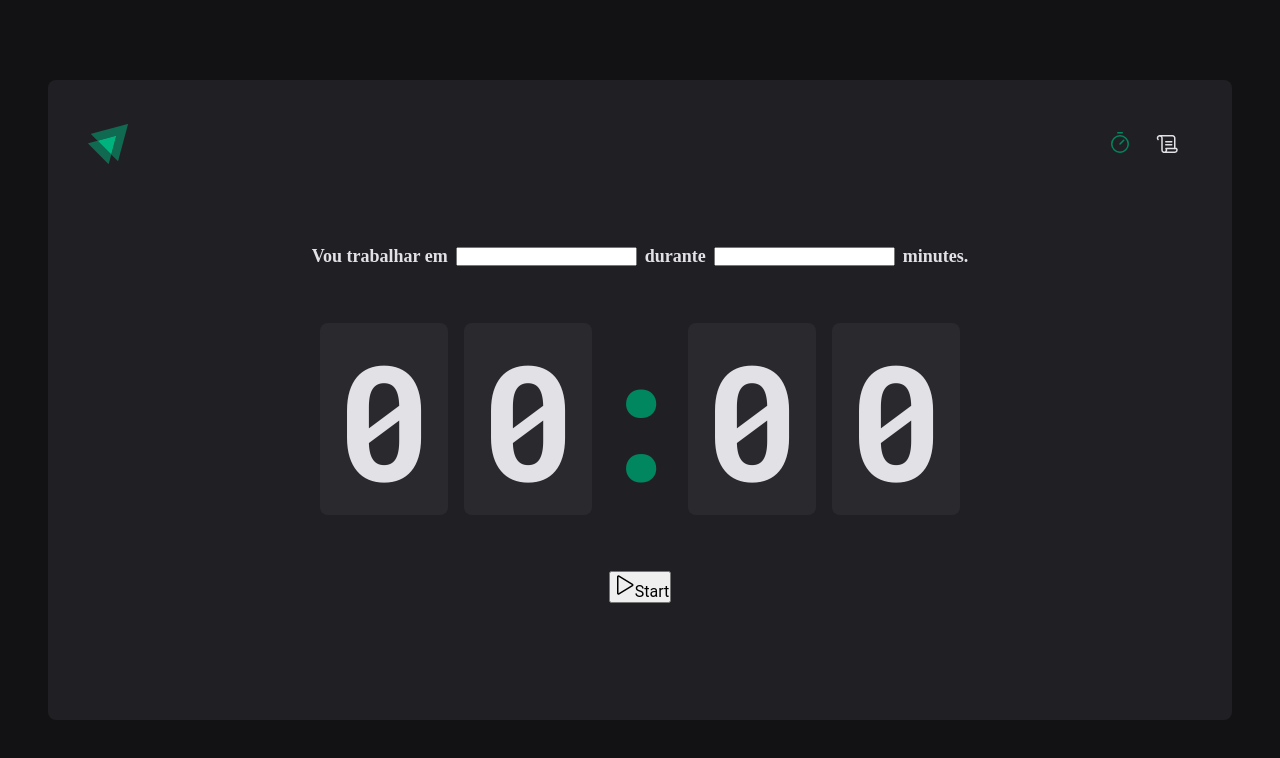
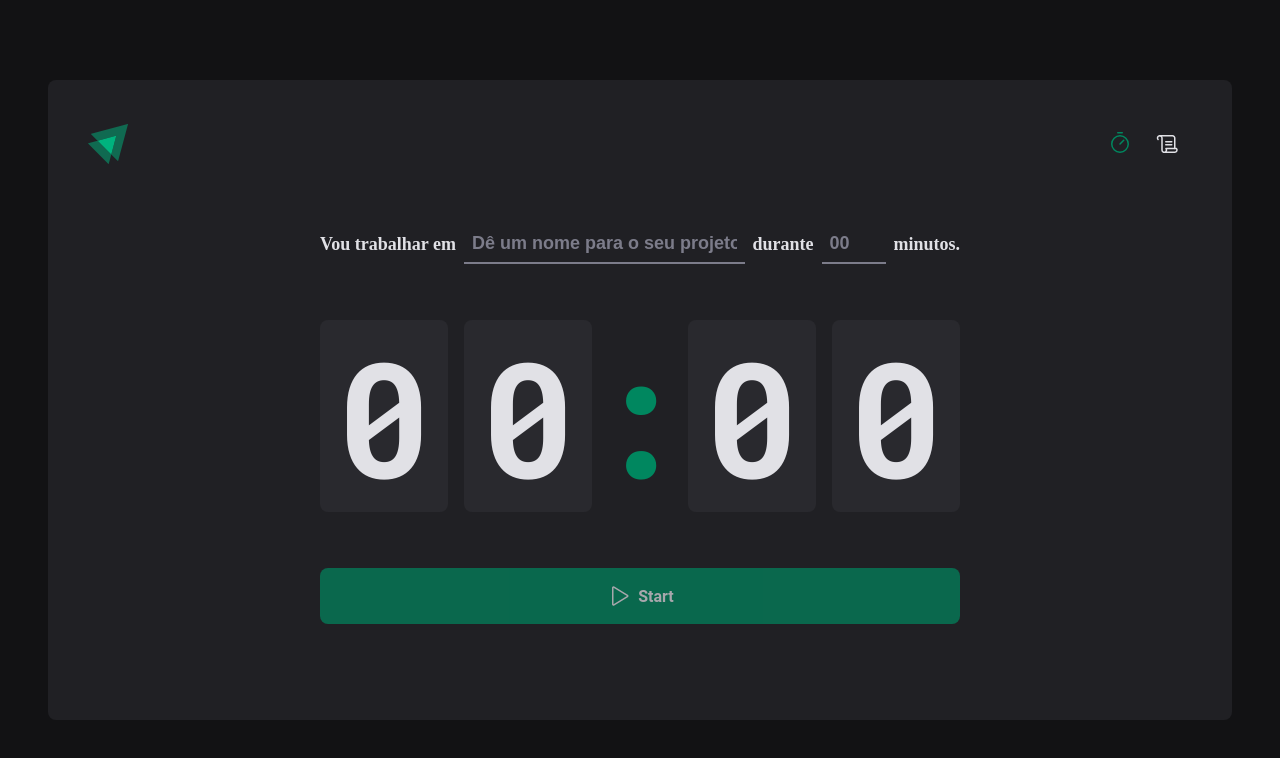
Before and after one commit to EduardoRGS/ignite-time, a React (Vite) app in the folder ignite-time/: page / in a window 1280 px wide. Shown: the top 758 px of the page. Built offline with nearby package versions, Linux system fonts and the light colour scheme.

Commit message:
Finalizando construção e estilização do componente home

```diff
--- a/ignite-time/src/pages/Home/index.tsx
+++ b/ignite-time/src/pages/Home/index.tsx
@@ -1,6 +1,6 @@
 import React from 'react';
 import { Play } from "phosphor-react";
-import { CountdownContainer, FormContainer, HomeConteiner, Separator } from './styles';
+import { CountdownContainer, FormContainer, HomeConteiner, MinutesAmountInput, Separator, StartCountdownButton, TaskInput } from './styles';
 
 export function Home() {
     return (
@@ -8,12 +8,19 @@
           <form action="">
             <FormContainer>
                 <label htmlFor="task">Vou trabalhar em</label>
-                <input id="task" />
+                <TaskInput id="task" placeholder="Dê um nome para o seu projeto" />
 
                 <label htmlFor="minuteAmount">durante</label>
-                <input type="number" id='minuteAmount' />
+                <MinutesAmountInput
+                    type="number"
+                    id="minutesAmount"
+                    placeholder="00"
+                    step={5}
+                    min={5}
+                    max={60}
+                />
 
-                <span>minutes.</span>
+                <span>minutos.</span>
             </FormContainer>
 
           <CountdownContainer>
@@ -24,9 +31,10 @@
             <span>0</span>
           </CountdownContainer>
 
-          <button type='submit'>
+          <StartCountdownButton disabled type='submit'>
             <Play size={24}/>
-            Start</button>
+            Start
+          </StartCountdownButton>
           </form>
         </HomeConteiner>
     )
--- a/ignite-time/src/pages/Home/styles.ts
+++ b/ignite-time/src/pages/Home/styles.ts
@@ -26,6 +26,36 @@
   flex-wrap: wrap;
 `;
 
+const BaseInput = styled.input`
+  background: transparent;
+  height: 2.5rem;
+  border: 0;
+  border-bottom: 2px solid ${(props) => props.theme['gray-500']};
+  font-weight: bold;
+  font-size: 1.125rem;
+  padding: 0 0.5rem;
+  color: ${(props) => props.theme['gray-100']};
+  &:focus {
+    box-shadow: none;
+    border-color: ${(props) => props.theme['green-500']};
+  }
+  &::placeholder {
+    color: ${(props) => props.theme['gray-500']};
+  }
+`
+
+export const TaskInput = styled(BaseInput)`
+  flex: 1;
+
+  &::-webkit-calendar-picker-indicator {
+    display: none !important;
+  }
+`
+
+export const MinutesAmountInput = styled(BaseInput)`
+  width: 4rem;
+`
+
 export const CountdownContainer = styled.div`
   font-family: 'Roboto Mono', monospace;
   font-size: 10rem;
@@ -48,3 +78,25 @@
   display: flex;
   justify-content: center;
 `
+
+export const StartCountdownButton = styled.button`
+  width: 100%;
+  border: 0;
+  padding: 1rem;
+  border-radius: 8px;
+  display: flex;
+  align-items: center;
+  justify-content: center;
+  gap: 0.5rem;
+  font-weight: bold;
+  cursor: pointer;
+  background: ${(props) => props.theme['green-500']};
+  color: ${(props) => props.theme['gray-100']};
+  &:disabled {
+    opacity: 0.7;
+    cursor: not-allowed;
+  }
+  &:not(:disabled):hover {
+    background: ${(props) => props.theme['green-700']};
+  }
+`
```
